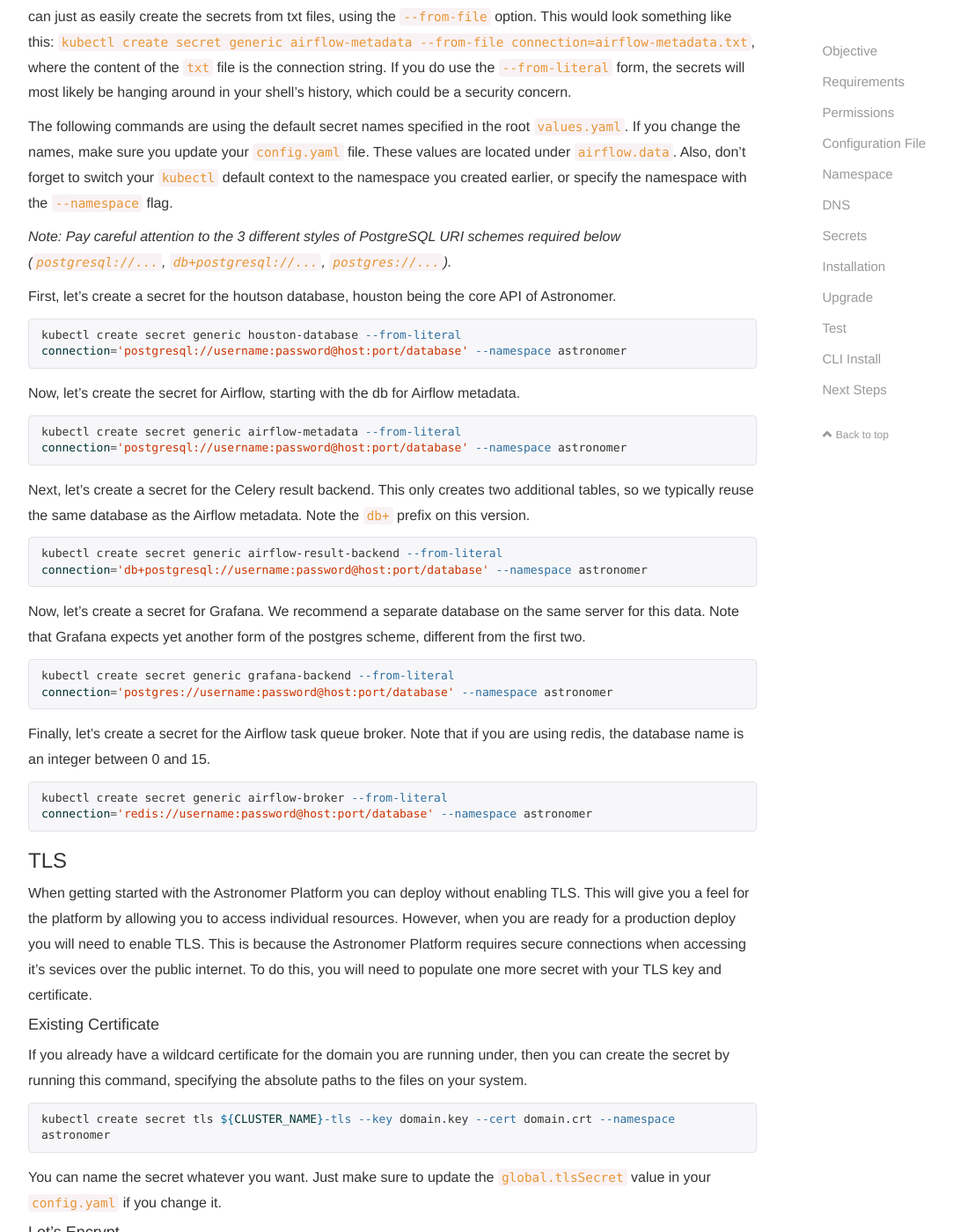
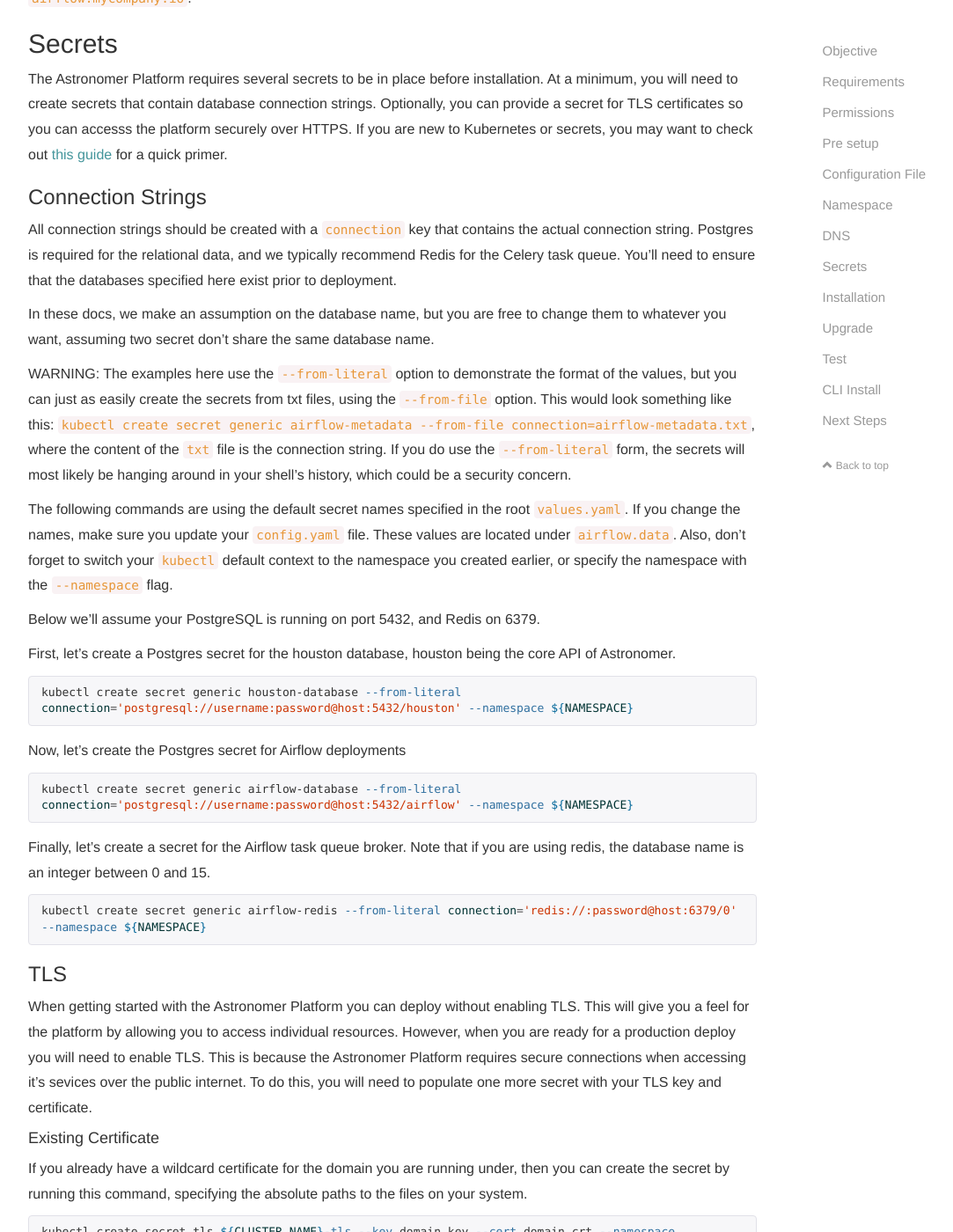
Before and after one commit to skynet/astronomer-ee, a Jekyll site: the page built from docs/pages/guides/google-cloud.md, in a window 1280 px wide and 1400 px high, scrolled down 2904 px. Shown: the whole window at 88% size, without its empty margins (38-1121 px from the left). Built offline with Jekyll 4.4.1, drawn with Linux system fonts in a browser that asks for light colours; nearby versions of some CDN libraries; comment, search, counter and statistics services are not loaded; some of the changed text lies outside the part shown.

````diff
--- a/docs/pages/guides/google-cloud.md
+++ b/docs/pages/guides/google-cloud.md
@@ -29,6 +29,24 @@ Private clusters is currently a beta feature on Google Kubernetes Engine (GKE) t
 
 To complete this installation guide, you will need to have Kubernetes Admin and Compute Admin roles in GCP. You need permission to create a cluster, as well as provision a static IP address.
 
+## Pre setup
+We're going to set some local environment variables to ease the rest of the process, customize as needed:
+```bash
+export CLUSTER_NAME=my-cluster
+export GKE_REGION=us-east4
+export PROJECT_ID=gcp-project-id
+export YOUR_DOMAIN=astronomer.yourdomain.com
+export YOUR_EMAIL_ADDRESS=you@yourdomain.com
+export NAMESPACE=astronomer
+```
+
+If you aren't sure about the `PROJECT_ID`, you can list your GCP projects with
+```bash
+gcloud projects list
+```
+
+Create a static IP address with the following command:
+
 ## Configuration File
 
 Once you have cloned the helm repository, change into that directory. The helm charts are built to be customizable and tailored to your unique environment. The way we customize an installation is through a YAML configuration file. This file can contain global configurations that are used in multiple charts, or chart specific configurations. Global configurations are underneath the top-level `global` key. Chart specific configurations will be nested under top-level keys that correspond to the chart name. For example, to override values in the `airflow` chart, you will need to create a top-level key, `airflow`, and nest configurations under it.
@@ -77,45 +99,34 @@ The Astronomer Platform requires several secrets to be in place before installat
 
 All connection strings should be created with a `connection` key that contains the actual connection string. Postgres is required for the relational data, and we typically recommend Redis for the Celery task queue. You'll need to ensure that the databases specified here exist prior to deployment.
 
+In these docs, we make an assumption on the database name, but you are free to change them to whatever you want, assuming two secret don't share the same database name.
+
 WARNING: The examples here use the `--from-literal` option to demonstrate the format of the values, but you can just as easily create the secrets from txt files, using the `--from-file` option. This would look something like this: `kubectl create secret generic airflow-metadata --from-file connection=airflow-metadata.txt`, where the content of the `txt` file is the connection string. If you do use the `--from-literal` form, the secrets will most likely be hanging around in your shell's history, which could be a security concern.
 
-The following commands are using the default secret names specified in the root `values.yaml`. If you change the names, make sure you update your `config.yaml` file. These values are located under `airflow.data`. Also, don't forget to switch your `kubectl` default context to the namespace you created earlier, or specify the namespace with the `--namespace` flag.
+The following commands are using the default secret names specified in the root `values.yaml`.
+If you change the names, make sure you update your `config.yaml` file.
+These values are located under `airflow.data`.
+Also, don't forget to switch your `kubectl` default context to the namespace you created earlier, or specify the namespace with the `--namespace` flag.
 
-<!-- markdownlint-disable MD036 -->
-*Note: Pay careful attention to the 3 different styles of PostgreSQL URI schemes required below (`postgresql://...`, `db+postgresql://...`, `postgres://...`).*
-<!-- markdownlint-enable MD036 -->
+Below we'll assume your PostgreSQL is running on port 5432, and Redis on 6379.
 
-First, let's create a secret for the houtson database, houston being the core API of Astronomer.
+First, let's create a Postgres secret for the houston database, houston being the core API of Astronomer.
 
 ```bash
-kubectl create secret generic houston-database --from-literal connection='postgresql://username:password@host:port/database' --namespace astronomer
+kubectl create secret generic houston-database --from-literal connection='postgresql://username:password@host:5432/houston' --namespace ${NAMESPACE}
 ```
 
-Now, let's create the secret for Airflow, starting with the db for Airflow metadata.
+Now, let's create the Postgres secret for Airflow deployments
 
 ```bash
-kubectl create secret generic airflow-metadata --from-literal connection='postgresql://username:password@host:port/database' --namespace astronomer
-```
-
-Next, let's create a secret for the Celery result backend. This only creates two additional tables, so we typically reuse the same database as the Airflow metadata. Note the `db+` prefix on this version.
-
-```bash
-kubectl create secret generic airflow-result-backend --from-literal connection='db+postgresql://username:password@host:port/database' --namespace astronomer
-```
-
-Now, let's create a secret for Grafana. We recommend a separate database on the same server for this data. Note that Grafana expects yet another form of the postgres scheme, different from the first two.
-
-```bash
-kubectl create secret generic grafana-backend --from-literal connection='postgres://username:password@host:port/database' --namespace astronomer
+kubectl create secret generic airflow-database --from-literal connection='postgresql://username:password@host:5432/airflow' --namespace ${NAMESPACE}
 ```
 
 Finally, let's create a secret for the Airflow task queue broker. Note that if you are using redis, the database name is an integer between 0 and 15.
 
 ```bash
-kubectl create secret generic airflow-broker --from-literal connection='redis://username:password@host:port/database' --namespace astronomer
+kubectl create secret generic airflow-redis --from-literal connection='redis://:password@host:6379/0' --namespace ${NAMESPACE}
 ```
-
-
 
 ### TLS
 
@@ -126,12 +137,13 @@ When getting started with the Astronomer Platform you can deploy without enablin
 If you already have a wildcard certificate for the domain you are running under, then you can create the secret by running this command, specifying the absolute paths to the files on your system.
 
 ```bash
-kubectl create secret tls ${CLUSTER_NAME}-tls --key domain.key --cert domain.crt --namespace astronomer
+kubectl create secret tls ${CLUSTER_NAME}-tls --key domain.key --cert domain.crt --namespace ${NAMESPACE}
 ```
 
 You can name the secret whatever you want. Just make sure to update the `global.tlsSecret` value in your `config.yaml` if you change it.
 
 #### Let's Encrypt
+*Note: We highly recommend using a wildcard certificate for production usage *
 
 If you do not already have a valid certificate, and do not want to purchase one, you can use the free service, [Let's Encrypt](https://letsencrypt.org/). [Kube-lego](https://github.com/jetstack/kube-lego) is a project that you can deploy into your cluster that will take care of registering with Let's Encrypt and populating the secret with a TLS certificate for you. You can deploy it using the following command:
 
@@ -174,21 +186,22 @@ htpasswd auth ${USERNAME}
 Now, let's create the secret from that file. If you change the name of the secret, be sure to update `base.nginxAuthSecret` in your `config.yaml`.
 
 ```bash
-kubectl create secret generic nginx-auth --from-file auth --namespace astronomer
+kubectl create secret generic nginx-auth --from-file auth --namespace ${NAMESPACE}
 ```
 
 Now, we need to create a secret to give Kubernetes access to pull images from the private registry. The username and password here should match one user in the auth file created above.
 
 ```bash
-kubectl create secret docker-registry registry-auth --docker-server registry.${YOUR_DOMAIN} --docker-username ${USERNAME} --docker-password ${PASSWORD} --docker-email ${YOUR_EMAIL} --namespace astronomer
+kubectl create secret docker-registry registry-auth --docker-server registry.${YOUR_DOMAIN} --docker-username ${USERNAME} --docker-password ${PASSWORD} --docker-email ${YOUR_EMAIL} --namespace ${NAMESPACE}
 ```
 
 Finally, in preparation for an authentication system, we need to create a passphrase for encrypting JWTs.
 
 ```bash
-kubectl create secret generic houston-jwt-passphrase --from-literal passphrase=${RANDON_STRING} --namespace astronomer
+# Generate random string
+RANDOM_STRING=$(head /dev/urandom | env LC_CTYPE=C tr -dc 'a-zA-Z0-9' | fold -w 32 | head -n 1)
+kubectl create secret generic houston-jwt-passphrase --from-literal passphrase=${RANDOM_STRING} --namespace ${NAMESPACE}
 ```
-
 
 
 ## Installation
@@ -196,7 +209,7 @@ kubectl create secret generic houston-jwt-passphrase --from-literal passphrase=$
 Now that we have everything in place, we can deploy the Astronomer Platform to your cluster. All you need to do is run `helm install`, and specify your configuration file.
 
 ```bash
-helm install -f config.yaml --namespace astronomer .
+helm install -f config.yaml --namespace ${NAMESPACE} .
 ```
 
 If you recieve any weird errors from helm, you may need to give Tiller access to the Kubernetes API. Check out [our post](/guides/helm) on setting helm up with the proper permissions.
@@ -206,7 +219,7 @@ If you recieve any weird errors from helm, you may need to give Tiller access to
 To roll out an upgrade to an existing release:
 
 ```bash
-helm upgrade -f config.yaml --namespace astronomer <release name> .
+helm upgrade -f config.yaml --namespace ${NAMESPACE} <release name> .
 ```
 
 ## Test
````
Also changed, not shown: other parts of docs/pages/guides/google-cloud.md (+7 -3 lines).
